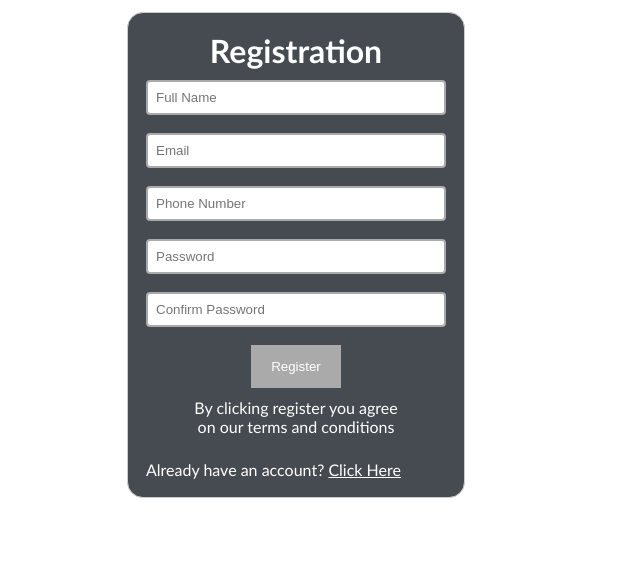
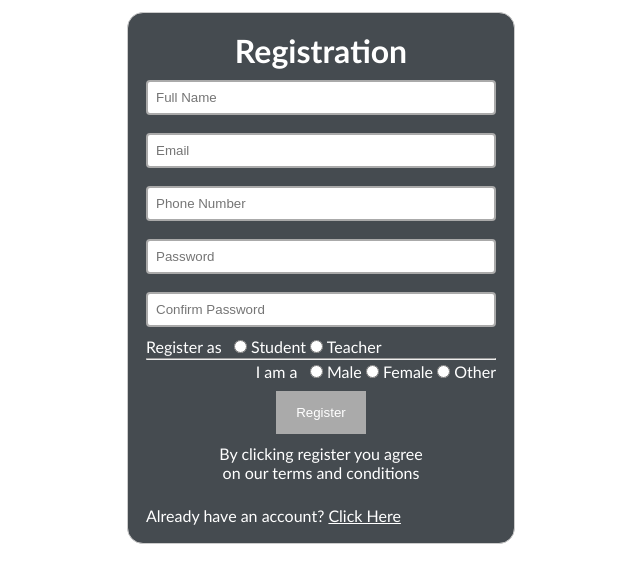
Before and after one commit to bilashProshad/webtech, a PHP site: page /registration.php in a window 1280 px wide. Shown: the part 128-711 px from the top of the page, without its empty margins (313-953 px from the left). Run offline with PHP 8.4, Linux system fonts and the light colour scheme.

Commit message:
some changes in registration file

```diff
--- a/css/style.css
+++ b/css/style.css
@@ -36,7 +36,7 @@ nav ul li a{
 }
 a.active,a:hover{
     background: #526677;
-    transition: .5s;
+    transition: .2s;
 }
 
 body{
@@ -69,7 +69,7 @@ label{
 }
 
 input[type=text], input[type=password], input[type=number]{
-    width: 300px;
+    width: 350px;
     border: 2px solid #aaa;
     border-radius: 4px;
     margin: 8px 0;
--- a/registration.php
+++ b/registration.php
@@ -47,6 +47,31 @@
                 <th><input type="password" name="txtConPassword" id="" placeholder="Confirm Password"></th>
             </tr>
             <tr>
+                <td>
+                    <label for="">Register as &nbsp;</label>
+                    <input type="radio" name="userType" id="" value="student">
+                    <label for="">Student</label>
+                    <input type="radio" name="userType" id="" value="teacher">
+                    <label for="">Teacher</label>
+                </td>
+            </tr>
+            <tr>
+                <th>
+                    <hr>
+                </th>
+            </tr>
+            <tr>
+                <td align="right">
+                    <label for="">I am a &nbsp;</label>
+                    <input type="radio" name="gender" id="" value="male">
+                    <label for="">Male</label>
+                    <input type="radio" name="gender" id="" value="female">
+                    <label for="">Female</label>
+                    <input type="radio" name="gender" id="" value="other">
+                    <label for="">Other</label>
+                </td>
+            </tr>
+            <tr>
                 <th align="center"><button type="submit">Register</button></th>
             </tr>
             <tr>
```
